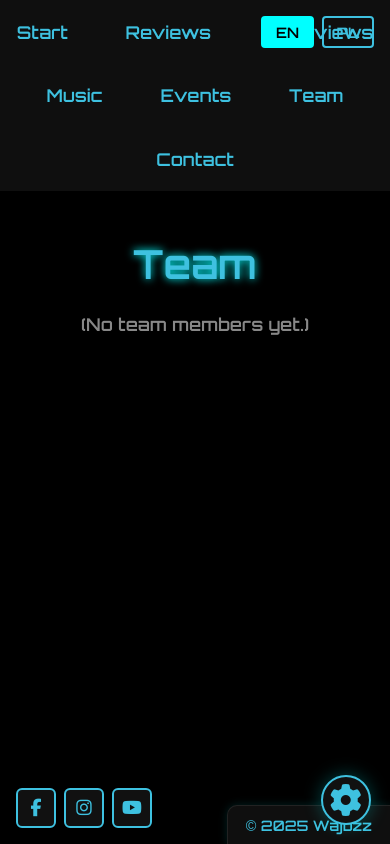
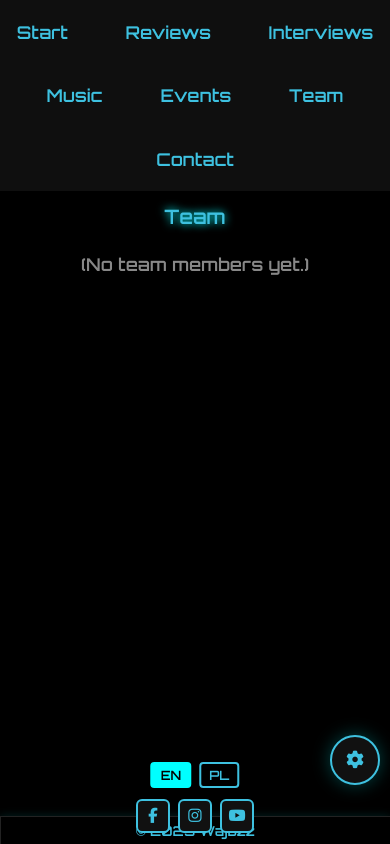
Before and after one commit to Hultgka/Wajbzz, a plain HTML site: page team.html in a window 390 px wide. Drawn offline with Linux system fonts and the light colour scheme.

Commit message:
Update team.html

```diff
--- a/team.html
+++ b/team.html
@@ -223,6 +223,69 @@
       .team-card { width: 90vw; aspect-ratio: 1/1.1; max-width: 100vw; }
       #admin-modal { padding: 0.8rem 0.4rem; min-width: 0; }
     }
+@media (max-width: 800px) {
+  main { max-width: 99vw; padding: 0 .2rem; }
+  h1 { font-size: 2rem; }
+  .team-grid { grid-template-columns: repeat(2, 1fr); gap: 1rem; }
+  .team-card { width: 97vw; min-width: 0; max-width: 100vw; }
+  #team-modal { padding: 0.7rem 0.3rem; min-width: 0; }
+  #admin-modal { padding: 1rem 0.5rem; min-width: 0; }
+}
+@media (max-width: 600px) {
+  .team-grid { grid-template-columns: 1fr; }
+  .team-card { width: 98vw; min-width: 0; max-width: 100vw; }
+  .team-img { width: 70px; height: 70px; }
+  .footer-bottom-right {
+    left: 0;
+    right: 0;
+    bottom: 0;
+    border-radius: 0;
+    text-align: center;
+    font-size: 0.95rem;
+    background: #000a;
+    padding: 0.3rem 0;
+  }
+  .social-buttons {
+    left: 50%;
+    bottom: 0.7rem;
+    transform: translateX(-50%);
+  }
+  .lang-buttons {
+    top: auto;
+    bottom: 3.5rem;
+    right: 50%;
+    transform: translateX(50%);
+    flex-direction: row;
+  }
+  .settings-btn {
+    right: 10px;
+    bottom: 3.9rem;
+    padding: 0.7rem;
+  }
+  #admin-modal { padding: 0.8rem 0.4rem; min-width: 0; }
+}
+@media (max-width: 450px) {
+  main { margin: 0.5rem auto 2rem; padding: 0 0.1rem; }
+  h1 { font-size: 1.24rem; }
+  .team-card { width: 99vw; min-width: 0; }
+  .team-img { width: 50px; height: 50px; }
+  .footer-bottom-right { font-size: 0.85rem; }
+  .social-buttons a {
+    width: 30px;
+    height: 30px;
+    font-size: 0.95rem;
+  }
+  .lang-buttons button {
+    font-size: 0.8rem;
+    padding: 0.2rem 0.5rem;
+  }
+  .settings-btn {
+    font-size: 1.1rem;
+    bottom: 3.7rem;
+  }
+  #admin-modal,
+  #team-modal { padding: 0.2rem 0.1rem; font-size: 0.95rem;}
+}
   </style>
 </head>
 <body>
```
